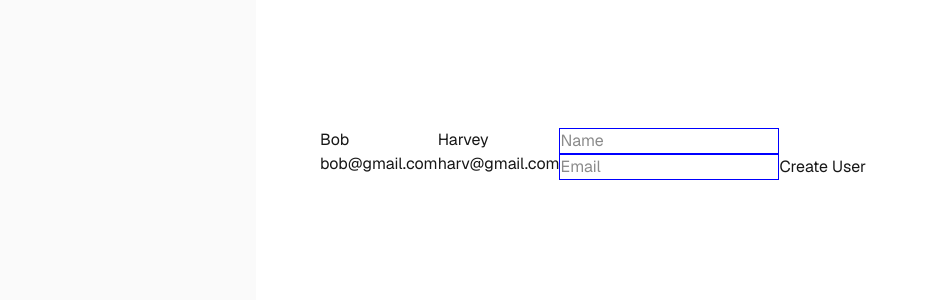
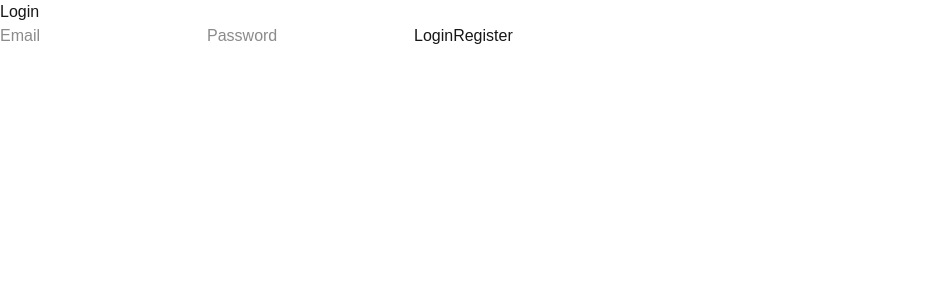
Before and after one commit to shuhsuan/auth_lab, a Next.js app: page / in a window 1280 px wide. Shown: the top 300 px of the page, without its empty margins (0-926 px from the left). Built offline with nearby package versions, Linux system fonts and the light colour scheme.

Commit message:
login is the new /, register, login, and proile works

```diff
--- /dev/null
+++ b/app/dashboard/page.tsx
@@ -0,0 +1,90 @@
+'use client' //this is new :o next.js specific
+
+
+import { useState, useEffect } from "react";
+import "../styles.css"
+import { User } from "@/lib/db";
+import { useRouter } from "next/navigation";
+
+// type User = {id: number, name: string, email: string}
+
+
+export default function Dashboard() {
+  const [users, setUsers] = useState<User[]>([]);
+  const [name, setName] = useState("");
+  const [email, setEmail] = useState("");
+  // const [currentUser, setCurrentUser] = ()
+
+  const router = useRouter();
+
+    useEffect(() => {
+        const token = localStorage.getItem("token");
+
+        if(!token){
+            router.push("/");
+        }
+    }, [])
+
+  const getUsers = async () => {
+    const res = await fetch('/api/users');
+    const usersRes = await res.json();
+    setUsers(usersRes);
+  };
+
+  useEffect(() => {
+    getUsers();
+  }, []);
+
+  const createUser = async () => {
+    const res = await fetch("/api/users", {
+      method: "POST",
+      headers: {
+        "Content-Type": "application/json",
+      },
+      body: JSON.stringify({name, email})
+    });
+
+    setName("");
+    setEmail("");
+
+   if(res.ok){
+    await getUsers()
+   }
+
+  }
+
+  const getProfile = async () => {
+    const token = localStorage.getItem("token");
+
+    const res = await fetch("/api/profile", {
+      headers: {
+        Authorization: `Bearer ${token}`,
+      },
+    });
+
+    const data = await res.json();
+    console.log(data);
+  }
+
+
+
+  return (
+    <div className="flex min-h-screen items-center justify-center bg-zinc-50 font-sans dark:bg-black">
+      <main className="flex min-h-screen w-full max-w-3xl flex-row items-center justify-between py-32 px-16 bg-white dark:bg-black sm:items-start">
+        {users.map(user => (
+          <div key={user.id}>
+            <h2>{user.name}</h2>
+            <p>{user.email}</p>
+          </div>
+        ))}
+        <div>
+          <input id="input" placeholder="Name" value={name} onChange={(e) => setName(e.target.value)}/>
+          <input id="input" placeholder="Email" value={email} onChange={(e) => setEmail(e.target.value)}/>
+          <button onClick={createUser}>Create User</button>
+        </div>
+
+        <button onClick={getProfile}>Profile?</button>
+      </main>
+    </div>
+  );
+}
--- a/app/login/page.tsx
+++ /dev/null
@@ -1,37 +0,0 @@
-"use clinet";
-
-import { useState } from "react";
-
-export default function LoginPage(){
-    const [email, setEmail] = useState("");
-    const [password, setPassword] = useState("");
-
-    const login = async () => {
-        const res = await fetch("/api/login", {
-            method: "POST",
-            headers: {
-                "Content-Type": "application/json",
-            },
-            body: JSON.stringify({email, password})
-        });
-
-        const data = await res.json();
-
-        if(data.token){
-            localStorage.setItem("token", data.token);
-            alert("Logged in");
-        }
-    };
-
-    return (
-        <div>
-            <h1>Login</h1>
-
-            <input placeholder = "Email" value={email} onChange={(e) => setEmail(e.target.value)} />
-
-            <input type = "password" placeholder = "Password" value = {password} onChange={(e) => {e.target.value}} />
-
-            <button onClick={login}>Login</button>
-        </div>
-    )
-}
--- a/app/page.tsx
+++ b/app/page.tsx
@@ -1,63 +1,46 @@
-'use client' //this is new :o next.js specific
+"use client";
 
+import { useState } from "react";
+import { useRouter } from "next/navigation";
 
-import { useState, useEffect } from "react";
-import './styles.css'
-import { User } from "@/lib/db";
+export default function LoginPage(){
+    const [email, setEmail] = useState("");
+    const [password, setPassword] = useState("");
 
-// type User = {id: number, name: string, email: string}
+    const router = useRouter();
 
+    const login = async () => {
+        const res = await fetch("/api/login", {
+            method: "POST",
+            headers: {
+                "Content-Type": "application/json",
+            },
+            body: JSON.stringify({email, password})
+        });
 
-export default function Home() {
-  const [users, setUsers] = useState<User[]>([]);
-  const [name, setName] = useState("");
-  const [email, setEmail] = useState("");
+        const data = await res.json();
 
-  const getUsers = async () => {
-    const res = await fetch('/api/users');
-    const usersRes = await res.json();
-    setUsers(usersRes);
-  };
+        if(data.token){
+            localStorage.setItem("token", data.token);
+            alert("Logged in");
+            router.push("/dashboard")
+        }
+    };
 
-  useEffect(() => {
-    getUsers();
-  }, []);
+    const register = () => {
+      router.push("/register")
+    }
 
-  const createUser = async () => {
-    const res = await fetch("/api/users", {
-      method: "POST",
-      headers: {
-        "Content-Type": "application/json",
-      },
-      body: JSON.stringify({name, email})
-    });
+    return (
+        <div>
+            <h1>Login</h1>
 
-    setName("");
-    setEmail("");
+            <input placeholder = "Email" value={email} onChange={(e) => setEmail(e.target.value)} />
 
-   if(res.ok){
-    await getUsers()
-   }
+            <input type = "password" placeholder = "Password" value = {password} onChange={(e) => setPassword(e.target.value)} />
 
-  }
-
-
-
-  return (
-    <div className="flex min-h-screen items-center justify-center bg-zinc-50 font-sans dark:bg-black">
-      <main className="flex min-h-screen w-full max-w-3xl flex-row items-center justify-between py-32 px-16 bg-white dark:bg-black sm:items-start">
-        {users.map(user => (
-          <div key={user.id}>
-            <h2>{user.name}</h2>
-            <p>{user.email}</p>
-          </div>
-        ))}
-        <div>
-          <input id="input" placeholder="Name" value={name} onChange={(e) => setName(e.target.value)}/>
-          <input id="input" placeholder="Email" value={email} onChange={(e) => setEmail(e.target.value)}/>
-          <button onClick={createUser}>Create User</button>
+            <button onClick={login}>Login</button>
+            <button onClick={register}>Register</button>
         </div>
-      </main>
-    </div>
-  );
+    )
 }
--- a/app/register/page.tsx
+++ b/app/register/page.tsx
@@ -1,11 +1,14 @@
 "use client";
 
-import { useState } from "react";
+import { useState, useEffect } from "react";
+import { useRouter } from "next/navigation";
 
 export default function RegisterPage() {
     const [name, setName] = useState("");
     const [email, setEmail] = useState("");
     const [password, setPassword] = useState("");
+
+    const router = useRouter();
 
     const register = async () => {
         const res = await fetch("/api/register", {
@@ -17,6 +20,9 @@ export default function RegisterPage() {
         });
 
         const data = await res.json();
+        if(data){
+            router.push("/")
+        }
     }
 
     return(
```
